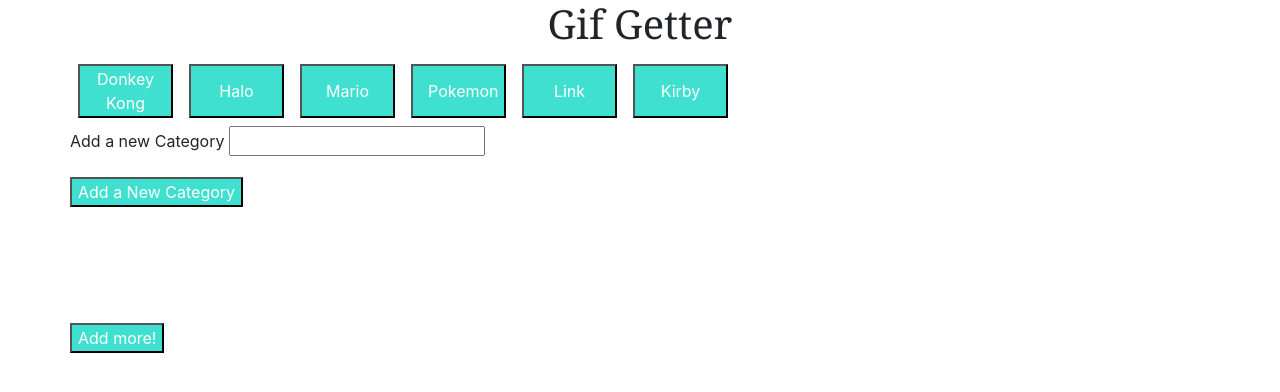
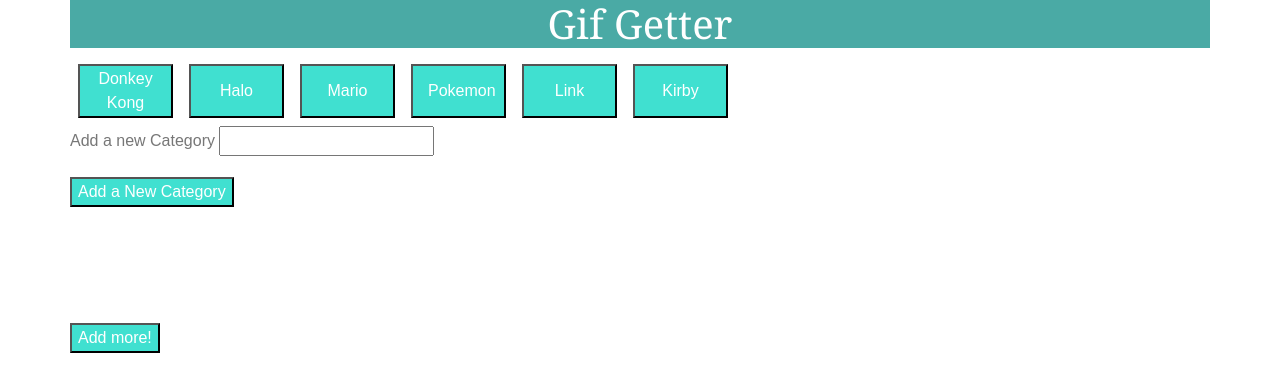
Before and after one commit to checol70/gif_page, a plain HTML site: page index.html in a window 1280 px wide. Drawn offline with nearby package versions, Linux system fonts and the light colour scheme.

Commit message:
added header

```diff
--- a/assets/css/style.css
+++ b/assets/css/style.css
@@ -1,3 +1,7 @@
+*{
+    color:#777;
+    font-family: 'Arial', 'Helvetica Neue', Helvetica, sans-serif;
+}
 .gif{
     width:100%;
 }
@@ -12,5 +16,8 @@
     margin-bottom: 100px;
 }
 h1,h2,h3{
+    background-color: #4aaaa5;
     font-family: 'Georgia', Times, 'Times New Roman', serif;
+    color: white;
+
 }
```
